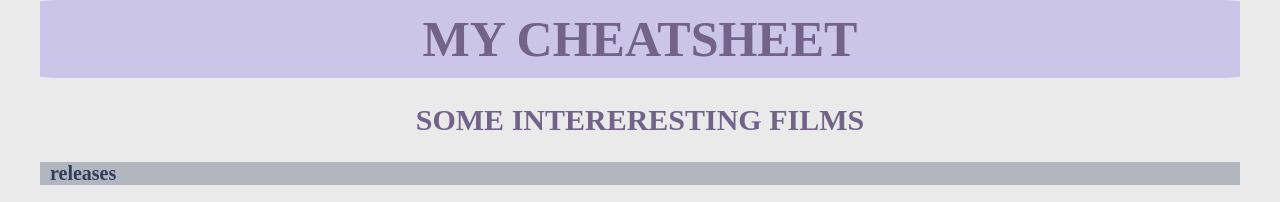
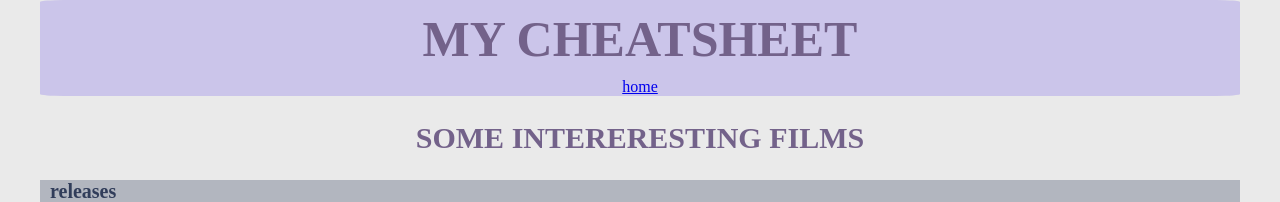
Before and after one commit to buga-man/buga-man.github.io, a plain HTML site: page table/sheet.html in a window 1280 px wide. Shown: the top 202 px of the page. Drawn offline with Linux system fonts and the light colour scheme; a web font is replaced by a local one.

Commit message:
Update sheet.html

```diff
--- a/table/sheet.html
+++ b/table/sheet.html
@@ -11,6 +11,11 @@
     <header>
         <div class='header'>
             <h1>My Cheatsheet</h1>
+
+        <nav>
+            <a href="index.html" class='button'>home</a>
+        </nav>
+    </h
         </div>
     </header>
     <main>
```
